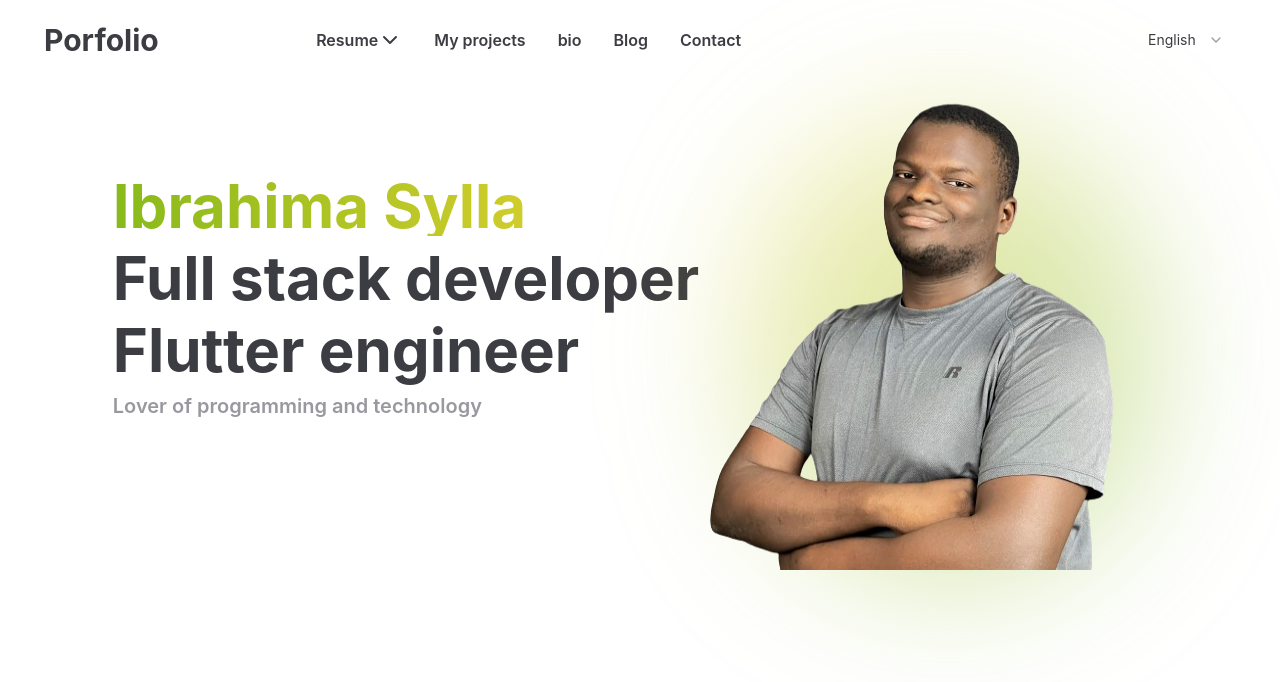
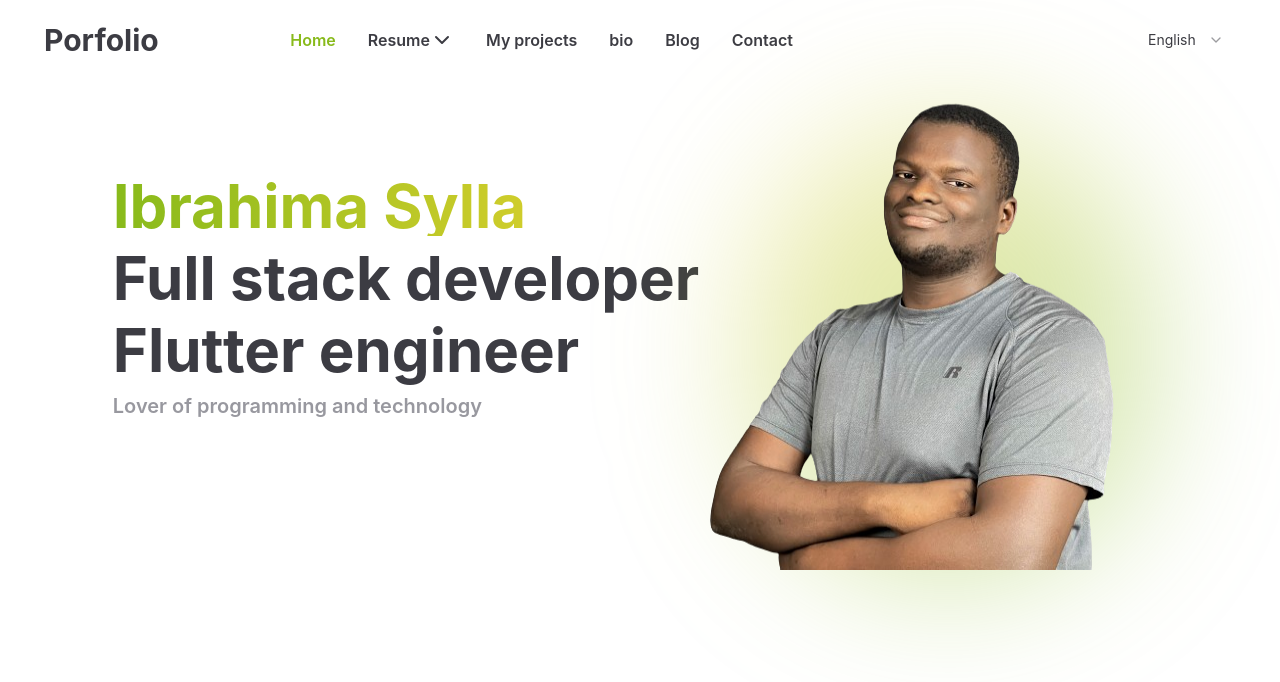
Before and after one commit to isyll/isyll.github.io, a React (Vite) app: page /#/ in a window 1280 px wide. Shown: the top 682 px of the page. Built offline with nearby package versions, Linux system fonts and the light colour scheme.

Commit message:
feat: color current route

```diff
--- a/src/layout/Header.tsx
+++ b/src/layout/Header.tsx
@@ -21,13 +21,18 @@ import {
   SelectTrigger,
   SelectValue,
 } from '@/components/ui/select'
+import { cn } from '@/lib/utils'
 
-function Header() {
+function Header({ currentRoute }: { currentRoute?: string }) {
   const [t, i18n] = useTranslation()
   const menuItems: MenuItem[] = [
     {
+      url: '/',
+      name: 'home',
+    },
+    {
       url: '/cv',
-      name: t('resume'),
+      name: 'resume',
       subItems: [
         {
           name: t('in_french'),
@@ -40,19 +45,19 @@ function Header() {
       ],
     },
     {
-      name: t('all_projects'),
+      name: 'all_projects',
       url: '/projects',
     },
     {
-      name: t('bio'),
+      name: 'bio',
       url: '/bio',
     },
     {
-      name: t('blog'),
+      name: 'blog',
       url: '/blog',
     },
     {
-      name: t('contact'),
+      name: 'contact',
       url: '/contact',
     },
   ]
@@ -68,8 +73,13 @@ function Header() {
           if (hasSubItems(item)) {
             return (
               <HoverCard key={index} openDelay={0} closeDelay={0}>
-                <HoverCardTrigger className="cursor-pointer flex items-center font-semibold hover-color">
-                  {item.name}
+                <HoverCardTrigger
+                  className={cn(
+                    'cursor-pointer flex items-center font-semibold hover-color',
+                    currentRoute === item.name ? 'text-green' : '',
+                  )}
+                >
+                  {t(item.name)}
                   <ChevronDown />
                 </HoverCardTrigger>
                 <HoverCardContent className="w-50 border-none shadow-sm">
@@ -87,7 +97,10 @@ function Header() {
             <Link
               to={item.url}
               key={index}
-              className="items-center font-semibold hover-color"
+              className={cn(
+                'items-center font-semibold hover-color',
+                currentRoute === item.name ? 'text-green' : '',
+              )}
             >
               {t(item.name)}
             </Link>
--- a/src/pages/home/Home.tsx
+++ b/src/pages/home/Home.tsx
@@ -4,7 +4,7 @@ import Hero from '@/layout/Hero'
 function Home() {
   return (
     <>
-      <Header />
+      <Header currentRoute="home" />
       <main>
         <Hero />
       </main>
--- a/src/translations/en.json
+++ b/src/translations/en.json
@@ -1,6 +1,7 @@
 {
   "french": "French",
   "english": "English",
+  "home": "Home",
   "lang": "Language",
   "in_french": "French version",
   "in_english": "English version",
--- a/src/translations/fr.json
+++ b/src/translations/fr.json
@@ -1,6 +1,7 @@
 {
   "french": "Français",
   "english": "Anglais",
+  "home": "Accueil",
   "lang": "Langue",
   "in_french": "Version francaise",
   "in_english": "Version anglaise",
```
